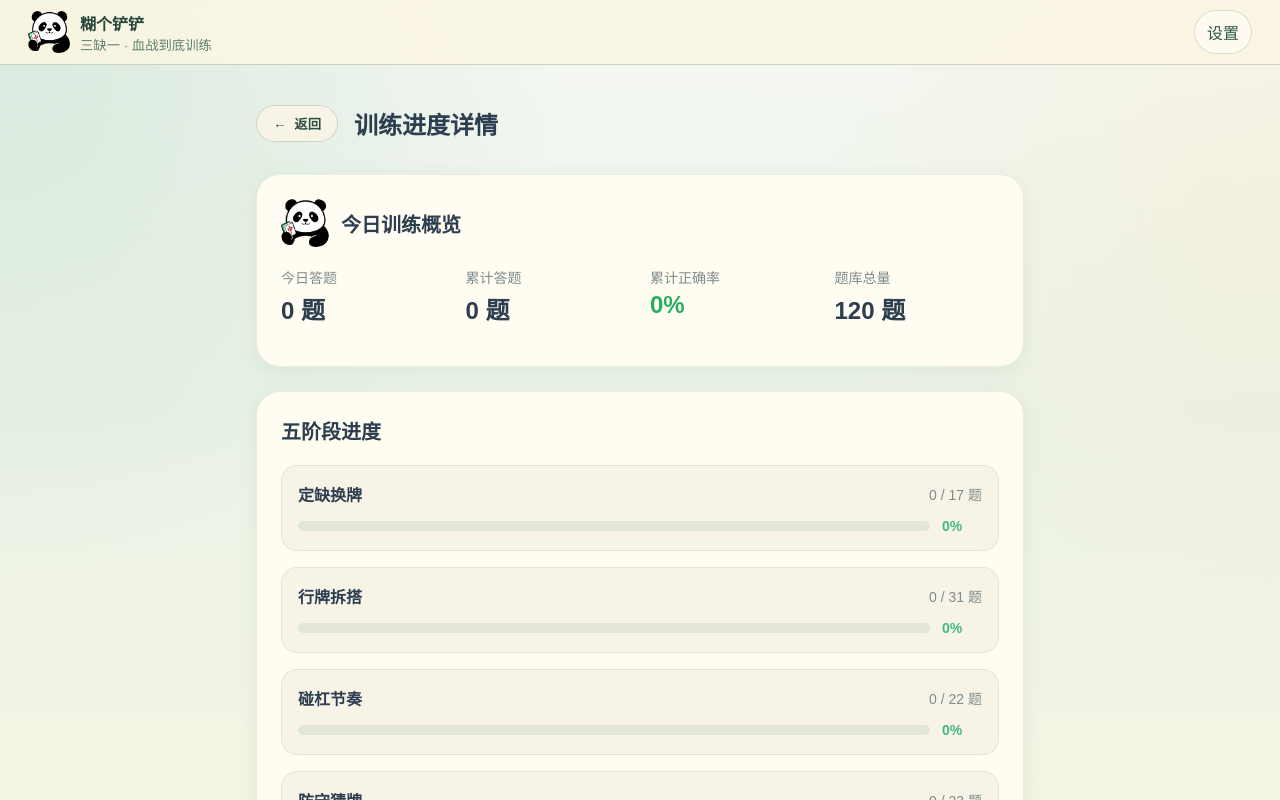
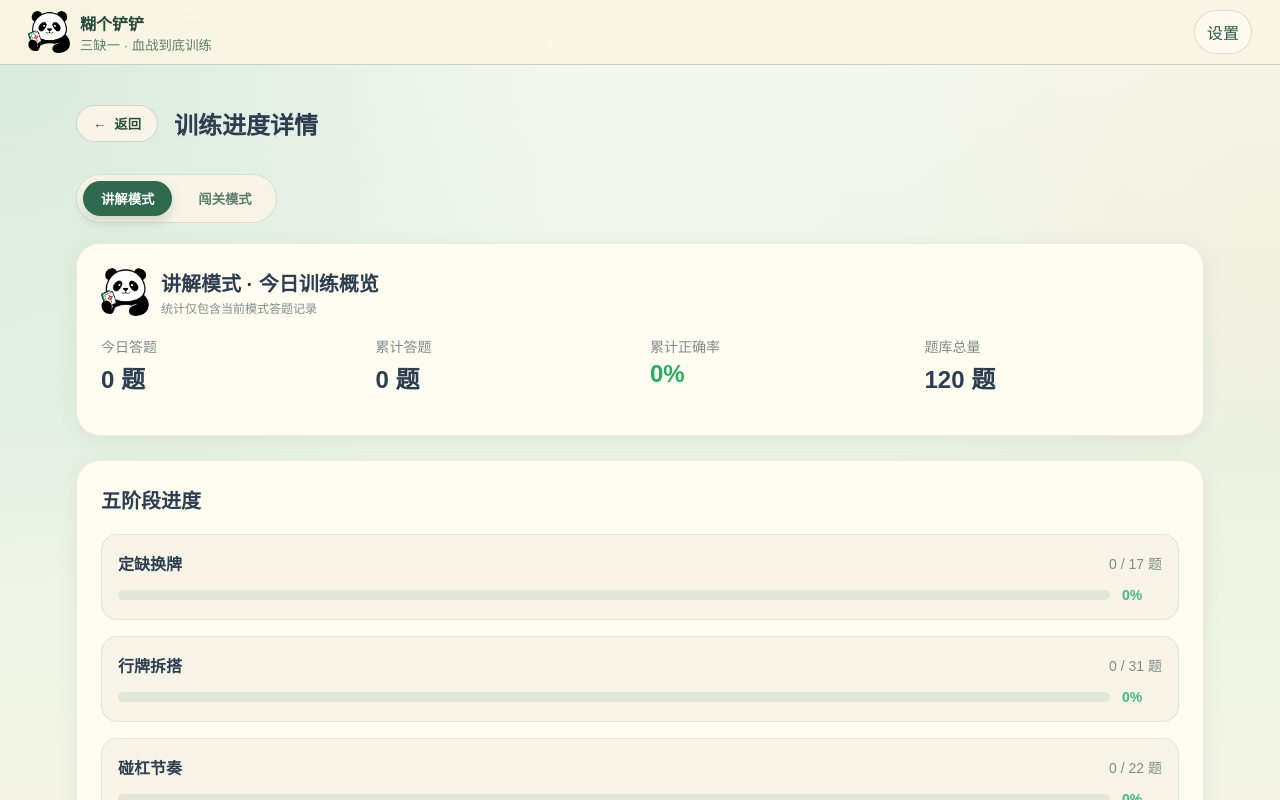
Before and after one commit to GutsGo/majiang, a Vue app: page /progress in a window 1280 px wide. Shown: the top 800 px of the page. Built offline with nearby package versions, Linux system fonts and the light colour scheme.

Commit message:
feat: 训练统计按模式区分

```diff
--- a/src/app/stores/useTrainingStore.ts
+++ b/src/app/stores/useTrainingStore.ts
@@ -5,46 +5,79 @@ import { appendAnswerHistory, appendMistake, loadProgress, loadSettings, savePro
 import { unlockStages } from '@/modules/training/progression';
 import type { ProgressSnapshot, RuleStageId, UserAnswerRecord, UserSettings } from '@/types/training';
 
+type StatsMode = 'explain' | 'challenge';
+
 export const useTrainingStore = defineStore('training', () => {
   const progress = ref<ProgressSnapshot>(loadProgress());
   const settings = ref<UserSettings>(loadSettings());
 
   const unlockedState = computed(() => unlockStages(progress.value, challengeStages));
 
-  const answeredRecordMap = computed(() => {
-    const map = new Map<string, UserAnswerRecord>();
+  const answeredRecordMapByMode = computed(() => {
+    const explain = new Map<string, UserAnswerRecord>();
+    const challenge = new Map<string, UserAnswerRecord>();
+
     for (const record of progress.value.answerHistory) {
-      if (!map.has(record.questionId)) {
-        map.set(record.questionId, record);
+      if (record.mode === 'explain') {
+        if (!explain.has(record.questionId)) {
+          explain.set(record.questionId, record);
+        }
+      } else if (record.mode === 'challenge') {
+        if (!challenge.has(record.questionId)) {
+          challenge.set(record.questionId, record);
+        }
       }
     }
-    return map;
+
+    return { explain, challenge };
   });
 
-  const answeredQuestionIdSet = computed(() => new Set(answeredRecordMap.value.keys()));
-  const totalAnswered = computed(() => answeredRecordMap.value.size);
-  const totalCorrect = computed(
-    () => Array.from(answeredRecordMap.value.values()).filter((record) => record.isCorrect).length
-  );
-  const accuracy = computed(() => {
-    if (totalAnswered.value === 0) return 0;
-    return totalCorrect.value / totalAnswered.value;
+  const answeredQuestionIdSetByMode = computed(() => ({
+    explain: new Set(answeredRecordMapByMode.value.explain.keys()),
+    challenge: new Set(answeredRecordMapByMode.value.challenge.keys())
+  }));
+
+  const countCorrect = (records: Map<string, UserAnswerRecord>) =>
+    Array.from(records.values()).filter((record) => record.isCorrect).length;
+
+  const totalAnsweredByMode = computed(() => ({
+    explain: answeredRecordMapByMode.value.explain.size,
+    challenge: answeredRecordMapByMode.value.challenge.size
+  }));
+
+  const totalCorrectByMode = computed(() => ({
+    explain: countCorrect(answeredRecordMapByMode.value.explain),
+    challenge: countCorrect(answeredRecordMapByMode.value.challenge)
+  }));
+
+  const accuracyByMode = computed(() => ({
+    explain: totalAnsweredByMode.value.explain === 0 ? 0 : totalCorrectByMode.value.explain / totalAnsweredByMode.value.explain,
+    challenge: totalAnsweredByMode.value.challenge === 0 ? 0 : totalCorrectByMode.value.challenge / totalAnsweredByMode.value.challenge
+  }));
+
+  const todayKey = new Date().toISOString().slice(0, 10);
+  const todayAnswerCountByMode = computed(() => {
+    const todaySets: Record<StatsMode, Set<string>> = {
+      explain: new Set<string>(),
+      challenge: new Set<string>()
+    };
+
+    for (const record of progress.value.answerHistory) {
+      if (!record.createdAt.startsWith(todayKey)) continue;
+      if (record.mode === 'explain') {
+        todaySets.explain.add(record.questionId);
+      } else if (record.mode === 'challenge') {
+        todaySets.challenge.add(record.questionId);
+      }
+    }
+
+    return {
+      explain: todaySets.explain.size,
+      challenge: todaySets.challenge.size
+    };
   });
 
-  const todayKey = new Date().toISOString().slice(0, 10);
-  const todayAnswerCount = computed(
-    () => {
-      const todaySet = new Set<string>();
-      for (const record of progress.value.answerHistory) {
-        if (record.createdAt.startsWith(todayKey)) {
-          todaySet.add(record.questionId);
-        }
-      }
-      return todaySet.size;
-    }
-  );
-
-  const stageProgressMap = computed(() => {
+  const buildStageProgressMap = (questionIdSet: Set<string>) => {
     const map: Record<RuleStageId, number> = {
       opening: 0,
       midgame: 0,
@@ -54,13 +87,18 @@ export const useTrainingStore = defineStore('training', () => {
     };
 
     for (const question of trainingQuestions) {
-      if (answeredQuestionIdSet.value.has(question.id)) {
+      if (questionIdSet.has(question.id)) {
         map[question.stageId] += 1;
       }
     }
 
     return map;
-  });
+  };
+
+  const stageProgressMapByMode = computed(() => ({
+    explain: buildStageProgressMap(answeredQuestionIdSetByMode.value.explain),
+    challenge: buildStageProgressMap(answeredQuestionIdSetByMode.value.challenge)
+  }));
 
   const refreshProgress = () => {
     progress.value = loadProgress();
@@ -96,12 +134,13 @@ export const useTrainingStore = defineStore('training', () => {
     progress,
     settings,
     unlockedState,
-    totalAnswered,
-    totalCorrect,
-    accuracy,
-    todayAnswerCount,
-    stageProgressMap,
-    answeredQuestionIdSet,
+    answeredRecordMapByMode,
+    totalAnsweredByMode,
+    totalCorrectByMode,
+    accuracyByMode,
+    todayAnswerCountByMode,
+    stageProgressMapByMode,
+    answeredQuestionIdSetByMode,
     questionsById,
     trainingQuestions,
     challengeStages,
--- a/src/modules/explain/ExplainTrainer.vue
+++ b/src/modules/explain/ExplainTrainer.vue
@@ -57,7 +57,9 @@ const goToQuestionIndex = (index: number) => {
   }
 };
 
-watch(filteredQuestions, () => {
+watch(
+  filteredQuestions,
+  () => {
     if (!filteredQuestions.value.length) {
       questionIndex.value = 0;
       resetQuestionState();
@@ -65,20 +67,34 @@ watch(filteredQuestions, () => {
     }
 
     const queryId = route.query.questionId as string | undefined;
-  const queryIndex = queryId ? filteredQuestions.value.findIndex((question) => question.id === queryId) : -1;
+    const queryIndex = queryId
+      ? filteredQuestions.value.findIndex((question) => question.id === queryId)
+      : -1;
     const firstUnansweredIndex = filteredQuestions.value.findIndex(
-    (question) => !store.answeredQuestionIdSet.has(question.id)
+      (question) => !store.answeredQuestionIdSetByMode.explain.has(question.id),
     );
-  const nextIndex = queryIndex >= 0 ? queryIndex : firstUnansweredIndex >= 0 ? firstUnansweredIndex : 0;
+    const nextIndex =
+      queryIndex >= 0
+        ? queryIndex
+        : firstUnansweredIndex >= 0
+          ? firstUnansweredIndex
+          : 0;
     goToQuestionIndex(nextIndex);
-}, { immediate: true });
+  },
+  { immediate: true },
+);
 
-watch(() => route.query.questionId, (questionId) => {
+watch(
+  () => route.query.questionId,
+  (questionId) => {
     if (!questionId || !filteredQuestions.value.length) return;
-  const index = filteredQuestions.value.findIndex((question) => question.id === questionId);
+    const index = filteredQuestions.value.findIndex(
+      (question) => question.id === questionId,
+    );
     if (index < 0 || index === questionIndex.value) return;
     goToQuestionIndex(index);
-});
+  },
+);
 
 const relatedQuestions = computed(() => {
   if (!currentQuestion.value) return [];
--- a/src/modules/training/ChallengeRunner.vue
+++ b/src/modules/training/ChallengeRunner.vue
@@ -54,10 +54,8 @@ const currentQuestionId = computed({
 
 const buildLatestResultMap = () => {
   const latestMap = new Map<string, boolean>();
-  for (const record of store.progress.answerHistory) {
-    if (!latestMap.has(record.questionId)) {
-      latestMap.set(record.questionId, record.isCorrect);
-    }
+  for (const [questionId, record] of store.answeredRecordMapByMode.challenge) {
+    latestMap.set(questionId, record.isCorrect);
   }
   return latestMap;
 };
--- a/src/pages/ProgressPage.vue
+++ b/src/pages/ProgressPage.vue
@@ -1,17 +1,27 @@
 <script setup lang="ts">
-import { computed } from 'vue';
+import { computed, ref } from 'vue';
 import { useTrainingStore } from '@/app/stores/useTrainingStore';
 import { stageMeta } from '@/data/rules';
 import type { RuleStageId } from '@/types/training';
 
 const store = useTrainingStore();
 const appLogo = '/logo.webp';
+const modeFilter = ref<'explain' | 'challenge'>('explain');
+
+const modeLabels: Record<'explain' | 'challenge', string> = {
+  explain: '讲解模式',
+  challenge: '闯关模式'
+};
+
+const activeStageProgressMap = computed(
+  () => store.stageProgressMapByMode[modeFilter.value]
+);
 
 const stageRate = computed(() => {
   const stageIds = Object.keys(store.questionStats.byStage) as RuleStageId[];
   const result = stageIds.map((stageId) => {
     const total = store.questionStats.byStage[stageId];
-    const done = store.stageProgressMap[stageId] ?? 0;
+    const done = activeStageProgressMap.value[stageId] ?? 0;
     return {
       stageId,
       total,
@@ -32,24 +42,44 @@ const stageRate = computed(() => {
       <h1>训练进度详情</h1>
     </header>
 
+    <div class="mode-switch">
+      <button
+        type="button"
+        :class="{ active: modeFilter === 'explain' }"
+        @click="modeFilter = 'explain'"
+      >
+        讲解模式
+      </button>
+      <button
+        type="button"
+        :class="{ active: modeFilter === 'challenge' }"
+        @click="modeFilter = 'challenge'"
+      >
+        闯关模式
+      </button>
+    </div>
+
     <div class="content-grid">
       <article class="panel stats-panel">
         <header>
           <img :src="appLogo" alt="站点 Logo" />
-          <h2>今日训练概览</h2>
+          <div class="title-stack">
+            <h2>{{ modeLabels[modeFilter] }} · 今日训练概览</h2>
+            <span class="subtitle">统计仅包含当前模式答题记录</span>
+          </div>
         </header>
         <ul class="stats-list">
           <li>
             <span class="label">今日答题</span>
-            <span class="value">{{ store.todayAnswerCount }} 题</span>
+            <span class="value">{{ store.todayAnswerCountByMode[modeFilter] }} 题</span>
           </li>
           <li>
             <span class="label">累计答题</span>
-            <span class="value">{{ store.totalAnswered }} 题</span>
+            <span class="value">{{ store.totalAnsweredByMode[modeFilter] }} 题</span>
           </li>
           <li>
             <span class="label">累计正确率</span>
-            <span class="value high">{{ Math.round(store.accuracy * 100) }}%</span>
+            <span class="value high">{{ Math.round(store.accuracyByMode[modeFilter] * 100) }}%</span>
           </li>
           <li>
             <span class="label">题库总量</span>
@@ -79,7 +109,6 @@ const stageRate = computed(() => {
 
 <style scoped>
 .progress-page {
-  max-width: 800px;
   margin: 0 auto;
   padding: 24px 16px;
 }
@@ -89,6 +118,37 @@ const stageRate = computed(() => {
   align-items: center;
   gap: 16px;
   margin-bottom: 32px;
+}
+
+.mode-switch {
+  display: inline-flex;
+  gap: 8px;
+  padding: 6px;
+  background: #f7f4e7;
+  border-radius: 999px;
+  border: 1px solid rgba(58, 96, 80, 0.15);
+  margin-bottom: 20px;
+}
+
+.mode-switch button {
+  border: none;
+  background: transparent;
+  padding: 8px 18px;
+  border-radius: 999px;
+  font-weight: 700;
+  color: #5d7a6e;
+  cursor: pointer;
+  transition: all 0.2s ease;
+}
+
+.mode-switch button.active {
+  background: #2f6a4f;
+  color: #ffffff;
+  box-shadow: 0 6px 12px rgba(47, 106, 79, 0.2);
+}
+
+.mode-switch button:not(.active):hover {
+  color: #2c4e3f;
 }
 
 .back-btn {
@@ -134,6 +194,17 @@ const stageRate = computed(() => {
   align-items: center;
   gap: 12px;
   margin-bottom: 20px;
+}
+
+.title-stack {
+  display: flex;
+  flex-direction: column;
+  gap: 2px;
+}
+
+.subtitle {
+  font-size: 12px;
+  color: #7f8c8d;
 }
 
 .stats-panel img {
```
Also changed, not shown: 1 other file (tests, documents, lock files or other folders). Lines whose indentation alone changed are shown as unchanged.
